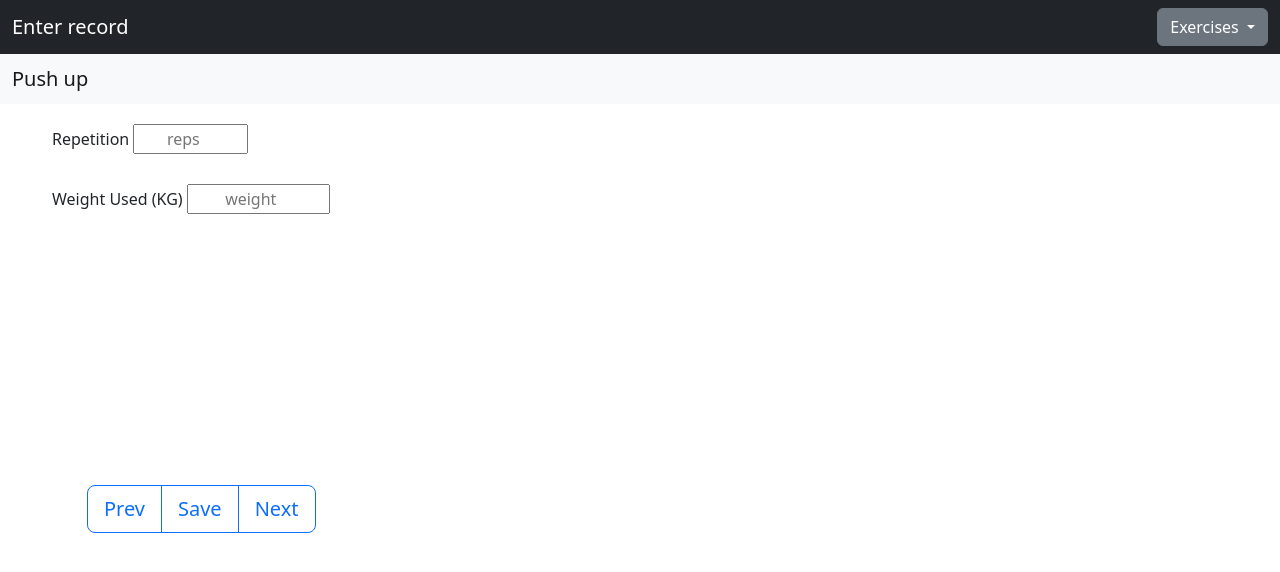
After one commit to O-OzwalBK/FitnessTracker, a PHP site: page /fitness-tracker/record_exercise/log_exercise.php in a window 1280 px wide. The commit adds this page. Shown: the top 572 px of the page. Run offline with PHP 8.4, Linux system fonts and the light colour scheme; a user stored in the database is signed in.

Commit message:
Add files via upload

```diff
--- /dev/null
+++ b/fitness-tracker/record_exercise/log_exercise.php
@@ -0,0 +1,167 @@
+<?php
+session_start();
+require_once '../login/connection.php';
+if (!isset($_SESSION['email'])) {
+    header("location: https://localhost/fitness-tracker/login/login-user.php");
+} else {
+    $login_email = $_SESSION['email'];
+}
+
+// if (isset($_POST['email'])) {
+//     $reps = $_POST['repetition'];
+//     $weight = $_POST['weight_used'];
+//     echo $reps . " " . $weight;
+//     die();
+//     // $day = $_GET['day'];
+//     // email = '$login_email';
+
+//     // <?php while ($rows = mysqli_fetch_assoc($result)) {
+//     $query = "INSERT INTO `sets` (`reps`, `weight_used`,exercise_id) VALUES ($reps, $weight, 12)";
+//     mysqli_query($conn, $query);
+//     // $result = mysqli_query($conn, $retrieve_data) or die("Query failed!");
+//     $sql = "INSERT INTO `workout` (`workout_id`, `workout_name`) VALUES (NULL, 'calisthenics',);";
+//     mysqli_query($conn, $sql);
+// }
+if (isset($_POST['save_btn'])) {
+    $reps = $_POST['repetition'];
+    $weight = $_POST['weight_used'];
+
+    // $day = $_GET['day'];
+    // email = '$login_email';
+
+    // <?php while ($rows = mysqli_fetch_assoc($result)) {
+    $query = "INSERT INTO `sets` (`reps`, `weight_used`,exercise_id) VALUES ($reps, $weight, 12)";
+    mysqli_query($conn, $query);
+    // $result = mysqli_query($conn, $retrieve_data) or die("Query failed!");
+    // $sql = "INSERT INTO `workout` (`workout_name`) VALUES ('calisthenics',);";
+    // mysqli_query($conn, $sql);
+}
+?>
+
+
+<!DOCTYPE html>
+<html lang="en">
+
+<head>
+    <meta charset="UTF-8">
+    <meta http-equiv="X-UA-Compatible" content="IE=edge">
+    <meta name="viewport" content="width=device-width, initial-scale=1.0">
+    <title>Document</title>
+
+    <link href="https://cdn.jsdelivr.net/npm/bootstrap@5.2.2/dist/css/bootstrap.min.css" rel="stylesheet" integrity="sha384-Zenh87qX5JnK2Jl0vWa8Ck2rdkQ2Bzep5IDxbcnCeuOxjzrPF/et3URy9Bv1WTRi" crossorigin="anonymous">
+</head>
+
+<body>
+
+    <style>
+        input[type="number"]::placeholder {
+            text-align: center;
+        }
+
+        label {
+            display: block;
+            position: relative;
+        }
+
+        label span {
+            font-weight: bold;
+            position: absolute;
+            left: 3px;
+        }
+
+        label input,
+        label textarea,
+        label select {
+            margin-left: 120px;
+        }
+
+        .entry-container {
+            display: flexbox;
+            flex-direction: column;
+            justify-content: center;
+
+        }
+
+        li {
+            list-style-type: none;
+            padding: 10px;
+            margin: 10px;
+        }
+
+        #exercise-heading {
+            justify-content: center;
+        }
+
+        .container .btn-group,
+        button {
+            padding: 5px;
+        }
+    </style>
+
+    <!-- navbar heading start -->
+    <nav class="navbar navbar-dark bg-dark">
+        <div class="container-fluid">
+            <span class="navbar-brand mb-0 h1">Enter record</span>
+            <div class="dropdown-center">
+                <button class="btn btn-secondary dropdown-toggle" type="button" data-bs-toggle="dropdown" aria-expanded="false">
+                    Exercises
+                </button>
+                <ul class="dropdown-menu">
+                    <li><a class="dropdown-item" href="#">Action</a></li>
+                    <li><a class="dropdown-item" href="#">Another action</a></li>
+                    <li><a class="dropdown-item" href="#">Something else here</a></li>
+                </ul>
+            </div>
+        </div>
+    </nav>
+    <!-- navbar heading end -->
+
+    <!-- exercise name -->
+
+    <nav class="navbar bg-light" id="exercise-heading">
+        <div class="container-fluid">
+            <span class="navbar-brand mb-0 h1">Push up</span>
+        </div>
+    </nav>
+
+    <!-- <div class="entry-container"> -->
+    <!-- <label><span>Repetition</span> <input type="number" name="repetition[]" step="1" placeholder="reps" min="0" max="10000" /></label>
+        <label><span>Weight used in kg</span> <input type="number" name="weight_used[]" step="0.01" min="0" max="10000" placeholder="weight" /></label> -->
+    <form action="log_exercise.php" method="post">
+        <div class="exercise-parameters">
+
+            <?php
+            // $reps = $_POST['repetition'];
+            //$weight = $_POST['weight_used'];
+            ?>
+            <ul>
+                <li>Repetition
+                    <span>
+                        <input type="number" name="repetition" step="1" placeholder="reps" min="0" max="10000">
+                    </span>
+                </li>
+                <li>Weight Used (KG)
+                    <input type="number" name="weight_used" step="0.01" min="0" max="10000" placeholder="weight">
+                </li>
+            </ul>
+        </div>
+        <div class="container" style="display: block; width:max-content; height:30vh">
+
+        </div>
+        <div class="container">
+            <div class="btn-group" role="group" aria-label="Basic outlined example">
+                <button type="button" class="btn btn-outline-primary btn-lg">Prev</button>
+                <button type="submit" name="save_btn" class="btn btn-outline-primary btn-lg">Save</button>
+                <button type="button" class="btn btn-outline-primary btn-lg">Next</button>
+            </div>
+        </div>
+
+        <!-- </div> -->
+
+    </form>
+
+    <script src="https://cdn.jsdelivr.net/npm/bootstrap@5.2.2/dist/js/bootstrap.bundle.min.js" integrity="sha384-OERcA2EqjJCMA+/3y+gxIOqMEjwtxJY7qPCqsdltbNJuaOe923+mo//f6V8Qbsw3" crossorigin="anonymous"></script>
+
+</body>
+
+</html>
```
Also changed, not shown: fitness-tracker/index.php (+4 -7 lines), fitness-tracker/login/controllerUserData.php (+4 -4 lines), fitness-tracker/php/carousel.php (added, +67 -0 lines), fitness-tracker/php/progress.php (+5 -13 lines), fitness-tracker/workout_plan/overview.php (added, +116 -0 lines), fitness-tracker/images/benchpress copy.jpg (added), fitness-tracker/images/benchpress.jpg (added), fitness-tracker/images/deadlift copy.jpg (added), fitness-tracker/images/deadlift.jpg (added), fitness-tracker/images/squat copy.jpg (added), fitness-tracker/images/squat.jpg (added).
